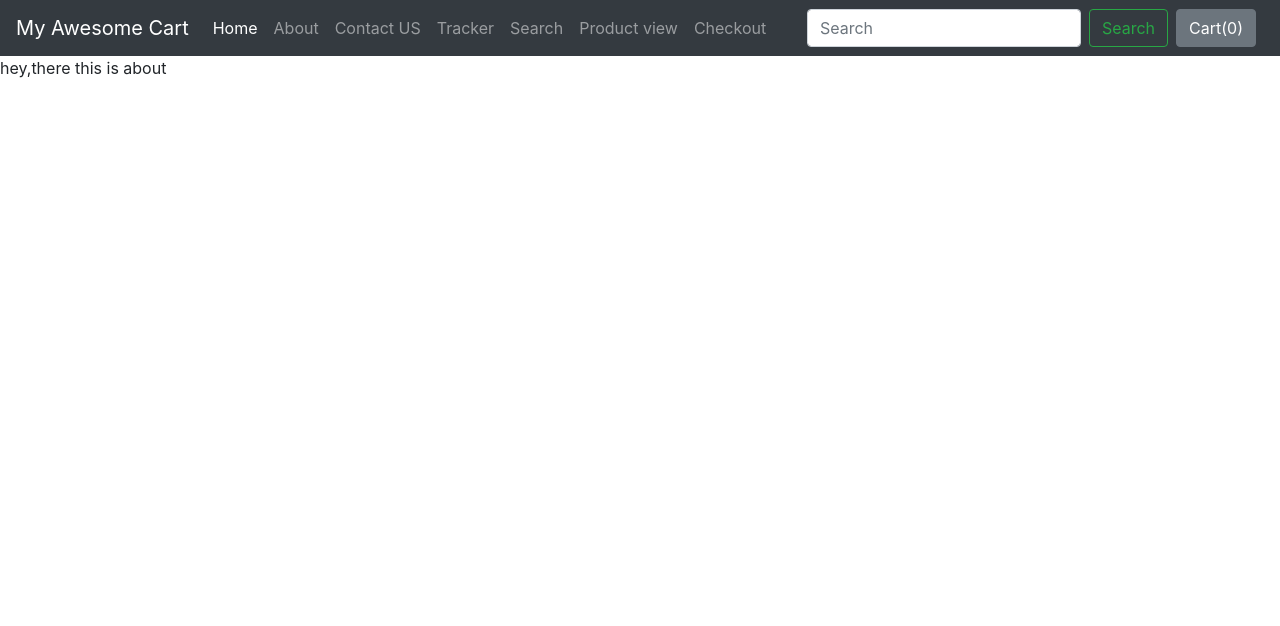
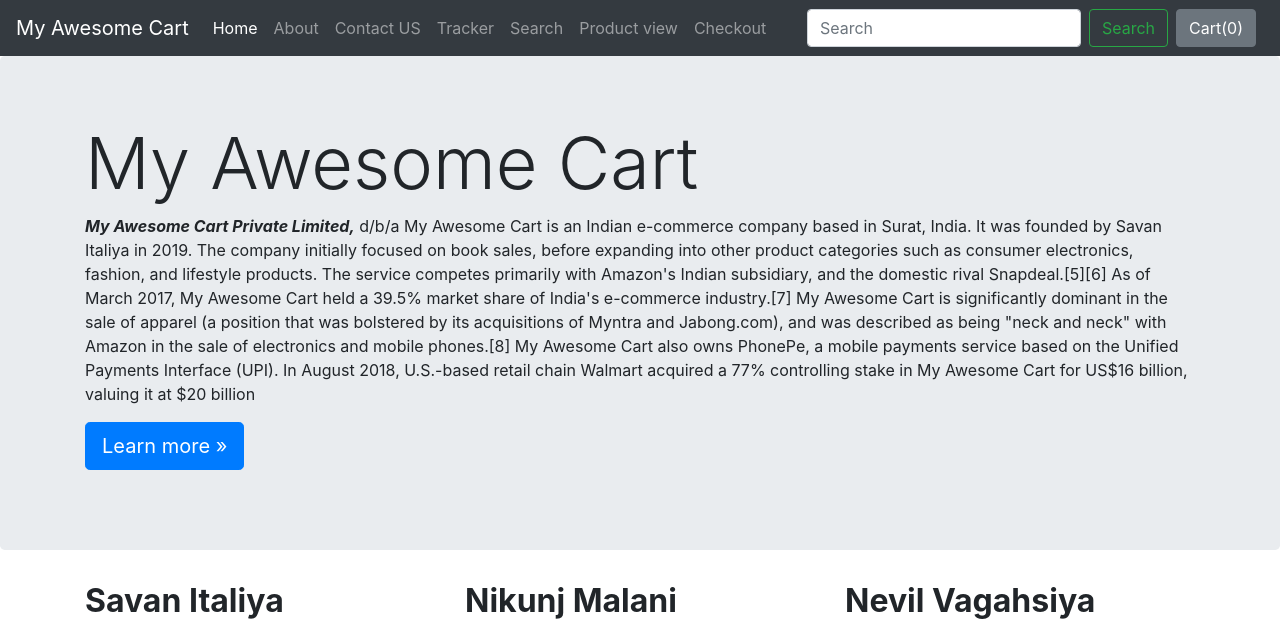
Before and after one commit to savanitaliya11/Myawesom_cart, a Django app: template mac/shop/templates/shop/about.html in a window 1280 px wide. Shown: the top 626 px of the page. Before the commit the page ends 78 px from the top, so only its background shows below. Run offline with Django 3.2, Linux system fonts and the light colour scheme; the template is opened without the code that fills it, so the values that code supplies are empty; some libraries are stand-ins or nearby versions.

Commit message:
adding about

```diff
--- a/mac/shop/templates/shop/about.html
+++ b/mac/shop/templates/shop/about.html
@@ -3,6 +3,68 @@
 
 {% endblock %}
 {% block title%}about!{% endblock%}
+{% load static%}
 {% block body%}
-hey,there this is about
+<main role="main">
+
+    <!-- Main jumbotron for a primary marketing message or call to action -->
+    <div class="jumbotron">
+        <div class="container">
+            <h1 class="display-3">My Awesome Cart</h1>
+            <i><i></i><b>My Awesome Cart Private Limited,</b></i> d/b/a My Awesome Cart is an Indian e-commerce company
+            based in Surat,
+            India. It
+            was founded by Savan Italiya in 2019. The company initially focused on book sales,
+            before expanding into other product categories such as consumer electronics, fashion, and lifestyle
+            products.
+
+            The service competes primarily with Amazon's Indian subsidiary, and the domestic rival Snapdeal.[5][6]
+            As of March 2017, My Awesome Cart held a 39.5% market share of India's e-commerce industry.[7] My
+            Awesome Cart is
+            significantly dominant in the sale of apparel (a position that was bolstered by its acquisitions of
+            Myntra and Jabong.com), and was described as being "neck and neck" with Amazon in the sale of
+            electronics and mobile phones.[8] My Awesome Cart also owns PhonePe, a mobile payments service based on
+            the
+            Unified Payments Interface (UPI).
+
+            In August 2018, U.S.-based retail chain Walmart acquired a 77% controlling stake in My Awesome Cart for
+            US$16
+            billion, valuing it at $20 billion</p>
+            <p><a class="btn btn-primary btn-lg" href="#" role="button">Learn more &raquo;</a></p>
+        </div>
+    </div>
+
+    <div class="container">
+        <!-- Example row of columns -->
+        <div class="row">
+            <div class="col-md-4">
+                <h2><b>Savan Italiya</b></h2>
+                <img src="{%static 'shop/jo1.jpg'%}" class="card-img-top" alt="jo" width="95px" height="333px">
+                <p>Donec id elit non mi porta gravida at eget metus. Fusce dapibus, tellus ac cursus commodo, tortor
+                    mauris condimentum nibh, ut fermentum massa justo sit amet risus. Etiam porta sem malesuada magna
+                    mollis euismod. Donec sed odio dui. </p>
+                <p><a class="btn btn-secondary" href="#" role="button">View details &raquo;</a></p>
+            </div>
+            <div class="col-md-4">
+                <h2><b>Nikunj Malani</b></h2>
+                <img src="{%static 'shop/jo2.jpg'%}" class="card-img-top" alt="jo" width="95px" height="333px">
+                <p>Donec id elit non mi porta gravida at eget metus. Fusce dapibus, tellus ac cursus commodo, tortor
+                    mauris condimentum nibh, ut fermentum massa justo sit amet risus. Etiam porta sem malesuada magna
+                    mollis euismod. Donec sed odio dui. </p>
+                <p><a class="btn btn-secondary" href="#" role="button">View details &raquo;</a></p>
+            </div>
+            <div class="col-md-4">
+                <h2><b>Nevil Vagahsiya</b></h2>
+                <img src="{%static 'shop/jo.jpg'%}" class="card-img-top" alt="jo" width="95px" height="333px">
+                <p>Donec id elit non mi porta gravida at eget metus. Fusce dapibus, tellus ac cursus commodo, tortor
+                    mauris condimentum nibh, ut fermentum massa justo sit amet risus. Etiam porta sem malesuada magna
+                    mollis euismod. Donec sed odio dui. </p>
+                <p><a class="btn btn-secondary" href="#" role="button">View details &raquo;</a></p>
+            </div>
+        </div>
+    </div>
+
+
+</main>
+
 {% endblock%}
```
